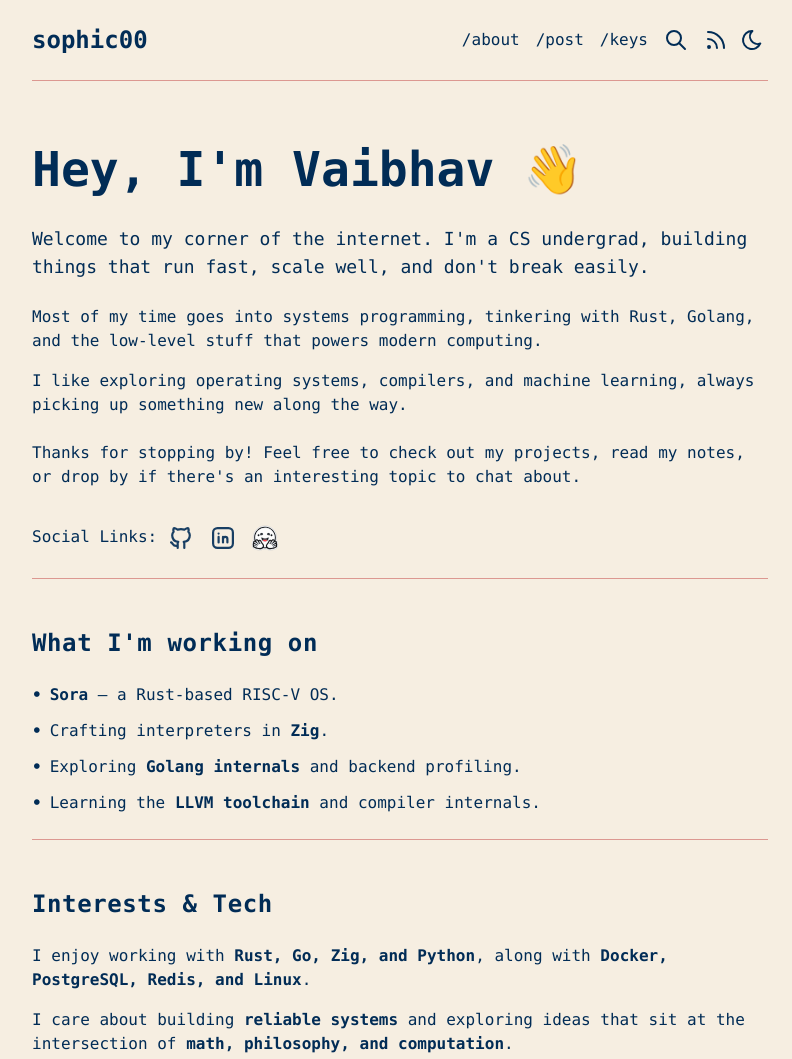
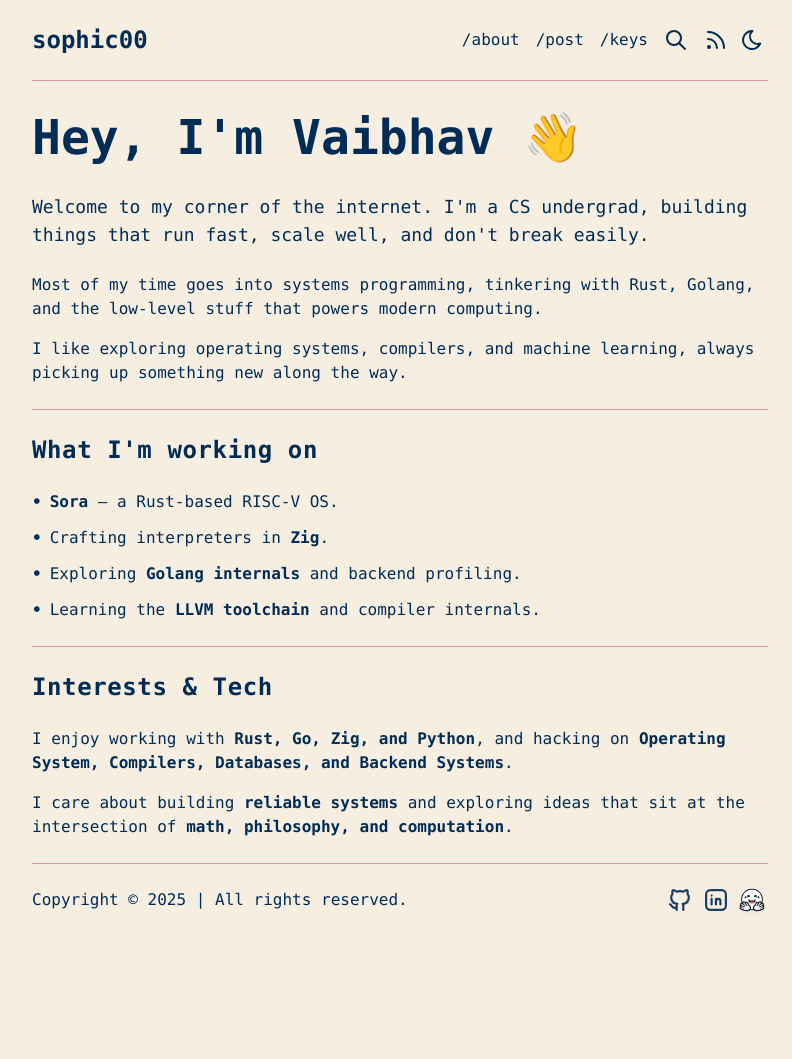
Before and after one commit to sophic00/skygazer, an Astro site: page / in a window 1280 px wide. Shown: the top 1059 px of the page, without its empty margins (240-1032 px from the left). After the commit the page ends 936 px from the top, so only its background shows below. Built offline with nearby package versions, Linux system fonts and the light colour scheme; Astro itself is replaced by a stand-in of ours.

Commit message:
chore: home page text

```diff
--- a/src/pages/index.astro
+++ b/src/pages/index.astro
@@ -3,14 +3,14 @@ import { getCollection } from "astro:content";
 import Layout from "@/layouts/Layout.astro";
 import Header from "@/components/Header.astro";
 import Footer from "@/components/Footer.astro";
-import Socials from "@/components/Socials.astro";
+// import Socials from "@/components/Socials.astro";
 import LinkButton from "@/components/LinkButton.astro";
 import Card from "@/components/Card.astro";
 import Hr from "@/components/Hr.astro";
 import getSortedPosts from "@/utils/getSortedPosts";
 import IconArrowRight from "@/assets/icons/IconArrowRight.svg";
 import { SITE } from "@/config";
-import { SOCIALS } from "@/constants";
+// import { SOCIALS } from "@/constants";
 
 const posts = await getCollection("blog");
 
@@ -22,7 +22,7 @@ const recentPosts = sortedPosts.filter(({ data }) => !data.featured);
 <Layout>
   <Header />
   <main id="main-content" data-layout="index">
-    <section id="hero" class="pt-8 pb-6">
+    <section id="hero" class="pt-0 pb-0">
       <h1 class="my-4 inline-block text-4xl font-bold sm:my-8 sm:text-5xl">
         Hey, I'm Vaibhav 👋
       </h1>
@@ -40,25 +40,11 @@ const recentPosts = sortedPosts.filter(({ data }) => !data.featured);
         always picking up something new along the way.
       </p>
 
-      <p class="text-base text-skin-base/80 mb-8">
-        Thanks for stopping by! Feel free to check out my projects, read my notes,
-        or drop by if there's an interesting topic to chat about.
-      </p>
-
-      {
-        // only display if at least one social link is enabled
-        SOCIALS.length > 0 && (
-          <div class="mt-4 flex flex-col sm:flex-row sm:items-center">
-            <div class="me-2 mb-1 whitespace-nowrap sm:mb-0">Social Links:</div>
-            <Socials />
-          </div>
-        )
-      }
     </section>
 
     <Hr />
 
-    <section id="current-work" class="pt-12 pb-6">
+    <section id="current-work" class="pt-6 pb-6">
       <h2 class="text-2xl font-semibold tracking-wide mb-6">What I'm working on</h2>
       <ul class="space-y-3 text-skin-base/90">
         <li class="flex items-start">
@@ -82,12 +68,12 @@ const recentPosts = sortedPosts.filter(({ data }) => !data.featured);
 
     <Hr />
 
-    <section id="interests-tech" class="pt-12 pb-6">
+    <section id="interests-tech" class="pt-6 pb-6">
       <h2 class="text-2xl font-semibold tracking-wide mb-6">Interests & Tech</h2>
       <div class="text-skin-base/90 space-y-4">
         <p>
           I enjoy working with <strong class="text-skin-base">Rust, Go, Zig, and Python</strong>,
-          along with <strong class="text-skin-base">Docker, PostgreSQL, Redis, and Linux</strong>.
+          and hacking on <strong class="text-skin-base">Operating System, Compilers, Databases, and Backend Systems</strong>.
         </p>
         <p>
           I care about building <strong class="text-skin-base">reliable systems</strong> and
@@ -142,6 +128,25 @@ const recentPosts = sortedPosts.filter(({ data }) => !data.featured);
         </div>
       )
     }
+
+    <!-- <Hr /> -->
+
+    <!-- <section id="closing-message" class="pt-12 pb-6">
+      <p class="text-base text-skin-base/80 mb-8">
+        Thanks for stopping by! Feel free to check out my projects, read my notes,
+        or drop by if there's an interesting topic to chat about.
+      </p>
+
+      {
+        // only display if at least one social link is enabled
+        SOCIALS.length > 0 && (
+          <div class="mt-4 flex flex-col sm:flex-row sm:items-center">
+            <div class="me-2 mb-1 whitespace-nowrap sm:mb-0">Social Links:</div>
+            <Socials />
+          </div>
+        )
+      }
+    </section> -->
   </main>
   <Footer />
 </Layout>
```
